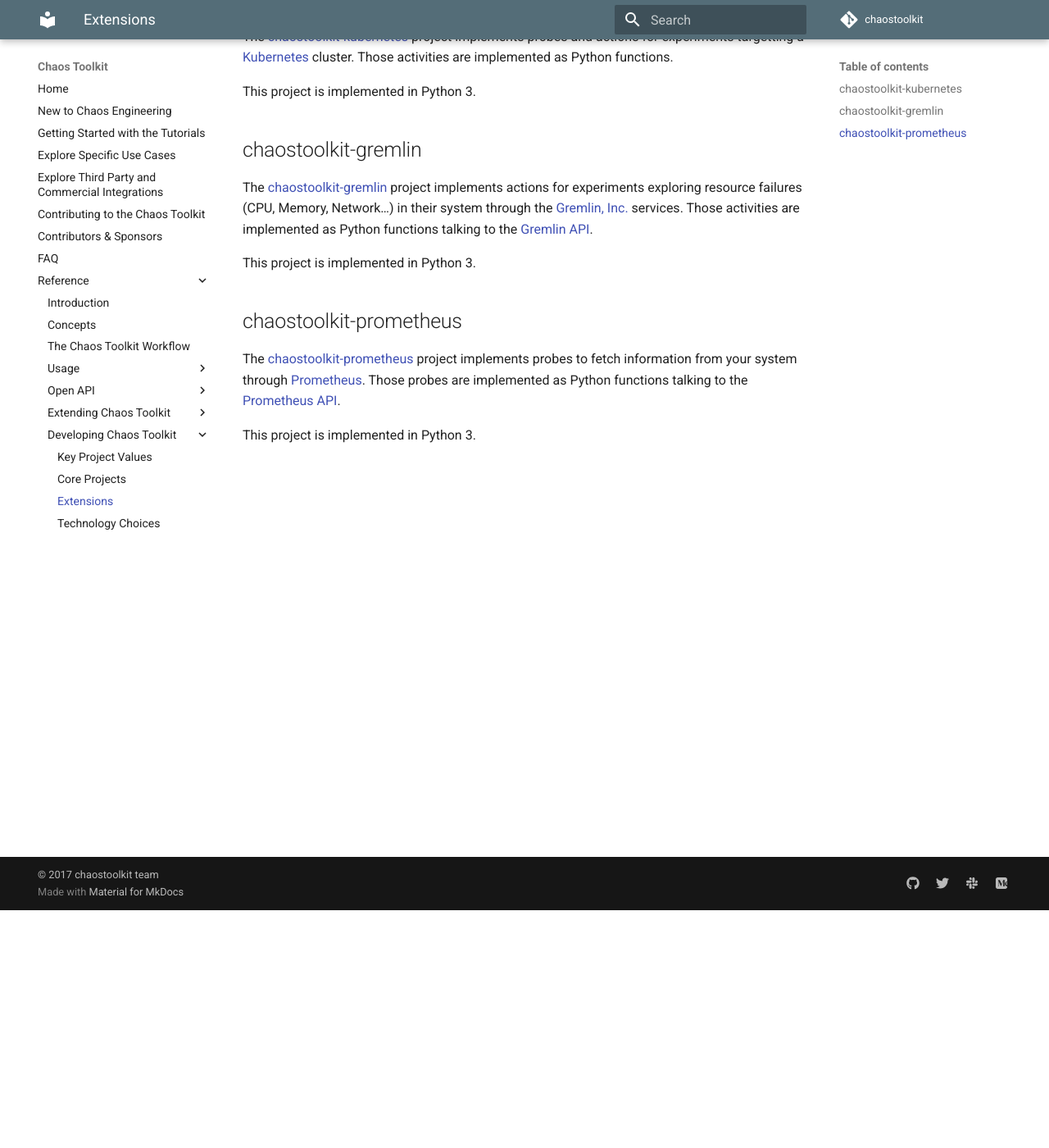
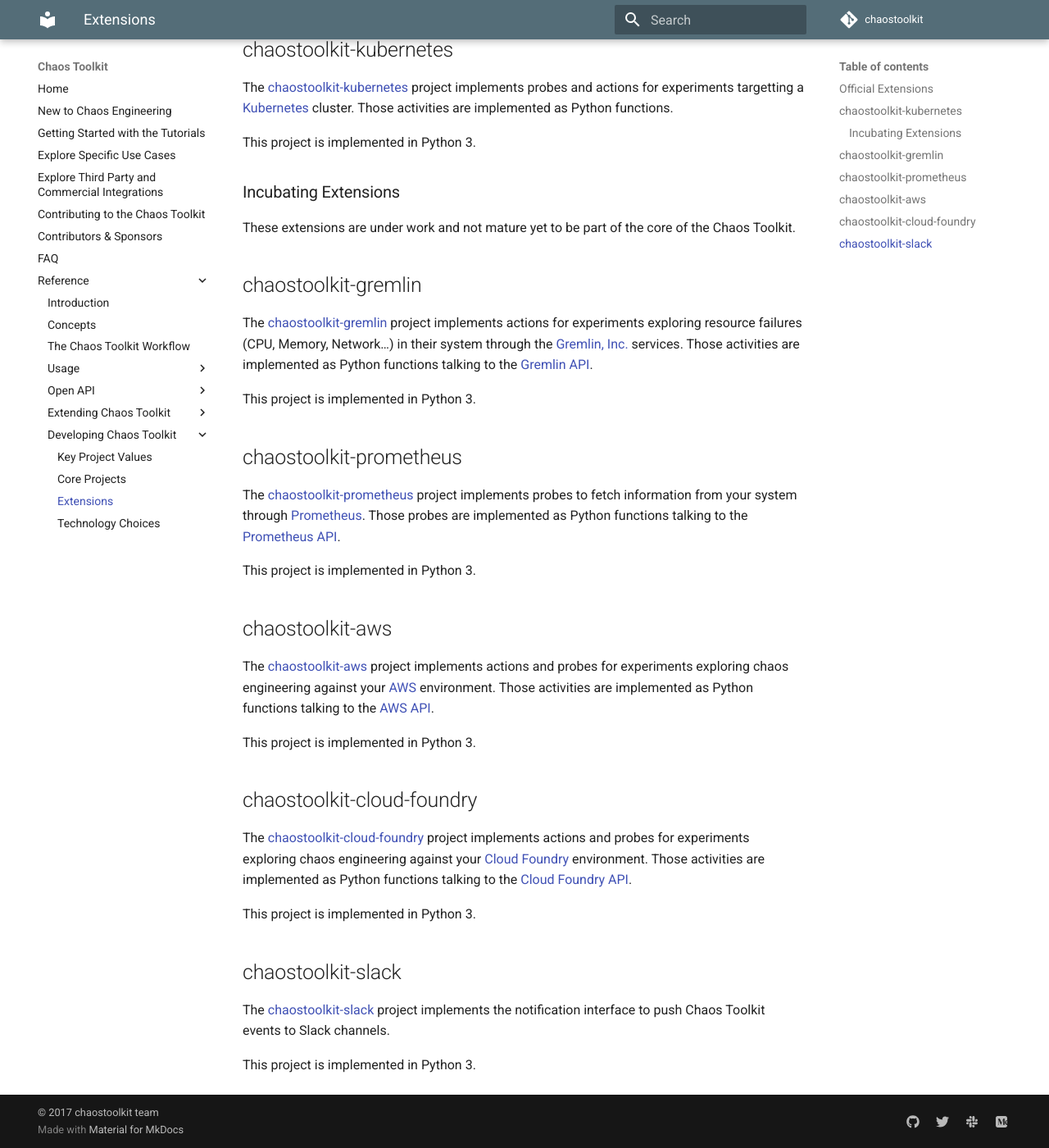
Before and after one commit to chaostoolkit/chaostoolkit-documentation, an MkDocs documentation site: the page built from sources/reference/developing/extensions.md, in a window 1280 px wide and 1400 px high, scrolled down 290 px. Shown: the whole window at 82% size. Built offline with MkDocs 1.6.1 and Material for MkDocs 9.7.7, drawn with Linux system fonts in a browser that asks for light colours; comment, search, counter and statistics services are not loaded; old or Windows-style settings are respelled for this version of MkDocs.

Commit message:
More extensions
Signed-off-by: Sylvain Hellegouarch <sh@defuze.org>

```diff
--- a/sources/reference/developing/extensions.md
+++ b/sources/reference/developing/extensions.md
@@ -2,6 +2,8 @@
 
 In addition to the core projects, the Chaos Toolkit manages some extension
 projects which provide probes and/or actions for experiments.
+
+### Official Extensions
 
 ## chaostoolkit-kubernetes
 
@@ -13,6 +15,11 @@
 [kubernetes]: https://kubernetes.io/
 
 This project is implemented in Python 3.
+
+### Incubating Extensions
+
+These extensions are under work and not mature yet to be part of the core
+of the Chaos Toolkit.
 
 ## chaostoolkit-gremlin
 
@@ -38,3 +45,38 @@
 [promapi]: https://prometheus.io/docs/querying/api/
 
 This project is implemented in Python 3.
+
+## chaostoolkit-aws
+
+The [chaostoolkit-aws][chaosaws] project implements actions and probes
+for experiments exploring chaos engineering against your [AWS][aws] environment.
+Those activities are implemented as Python functions talking to the
+[AWS API][awsapi].
+
+[chaosaws]: https://github.com/chaostoolkit-incubator/chaostoolkit-aws
+[aws]: https://aws.amazon.com/
+[awsapi]: https://aws.amazon.com/documentation/
+
+This project is implemented in Python 3.
+
+## chaostoolkit-cloud-foundry
+
+The [chaostoolkit-cloud-foundry][chaoscf] project implements actions and probes
+for experiments exploring chaos engineering against your [Cloud Foundry][cf]
+environment. Those activities are implemented as Python functions talking to the
+[Cloud Foundry API][cfapi].
+
+[chaoscf]: https://github.com/chaostoolkit-incubator/chaostoolkit-cloud-foundry
+[cf]: https://www.cloudfoundry.org/
+[cfapi]: https://apidocs.cloudfoundry.org/
+
+This project is implemented in Python 3.
+
+## chaostoolkit-slack
+
+The [chaostoolkit-slack][chaosslack] project implements the notification
+interface to push Chaos Toolkit events to Slack channels.
+
+[chaosslack]: https://github.com/chaostoolkit-incubator/chaostoolkit-slack
+
+This project is implemented in Python 3.
```
